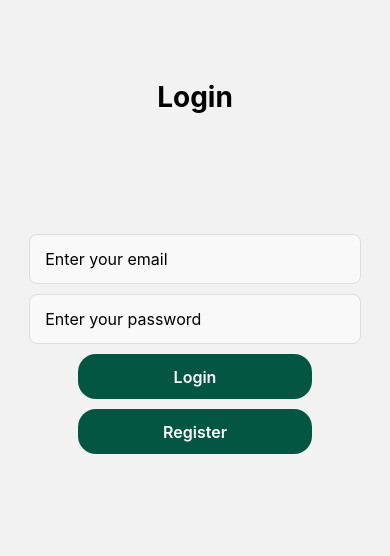
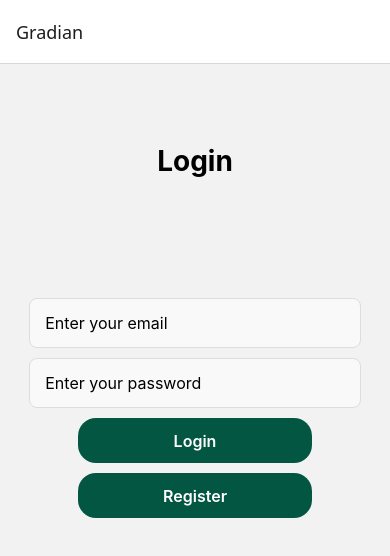
Before and after one commit to Skyring100/Undergraduate-Planning-Advisor-App, a React Native app: screen / in a window 390 px wide. Shown: the top 556 px of the page. Built offline with nearby package versions, Linux system fonts and the light colour scheme.

Commit message:
Testing How header component works with navigation stuff.

```diff
--- a/App.js
+++ b/App.js
@@ -1,12 +1,14 @@
 
-import { StyleSheet, Text, View } from 'react-native';
+import { StyleSheet, Text, View, Image } from 'react-native';
 import { createStaticNavigation, NavigationContainer } from '@react-navigation/native';
 import { createNativeStackNavigator } from '@react-navigation/native-stack';
 
+import AppHeader from './components/AppHeader';
 import { UserProvider } from './contexts/UserContext';
 import LoginScreen from './screens/LoginScreen';
 import RegisterScreen from './screens/RegisterScreen';
 import DashboardScreen from './screens/DashboardScreen';
+
 
 
 const Stack = createNativeStackNavigator();
@@ -15,7 +17,9 @@ export default function App() {
   return (
     <UserProvider>
       <NavigationContainer>
-        <Stack.Navigator initialRouteName="Login" screenOptions={{ headerShown: false }}>
+        <Stack.Navigator initialRouteName="Login" screenOptions={{
+            header: (props) => <AppHeader {...props}/>,
+          }}>
           <Stack.Screen name="Login" component={LoginScreen} />
           <Stack.Screen name="Register" component={RegisterScreen} />
           <Stack.Screen name="Dashboard" component={DashboardScreen} />
--- /dev/null
+++ b/components/AppHeader.js
@@ -0,0 +1,17 @@
+import { Header } from '@react-navigation/elements';
+import { StyleSheet } from 'react-native';
+
+
+
+export default function AppHeader() {
+    return (
+        <Header title='Gradian' style={styles.header}/>
+    );
+}
+
+const styles = StyleSheet.create ({
+    header: {
+        color: '#035642',
+        tintColor: '#fff',
+    }
+});
```
Also changed, not shown: components/Header.js (deleted).
